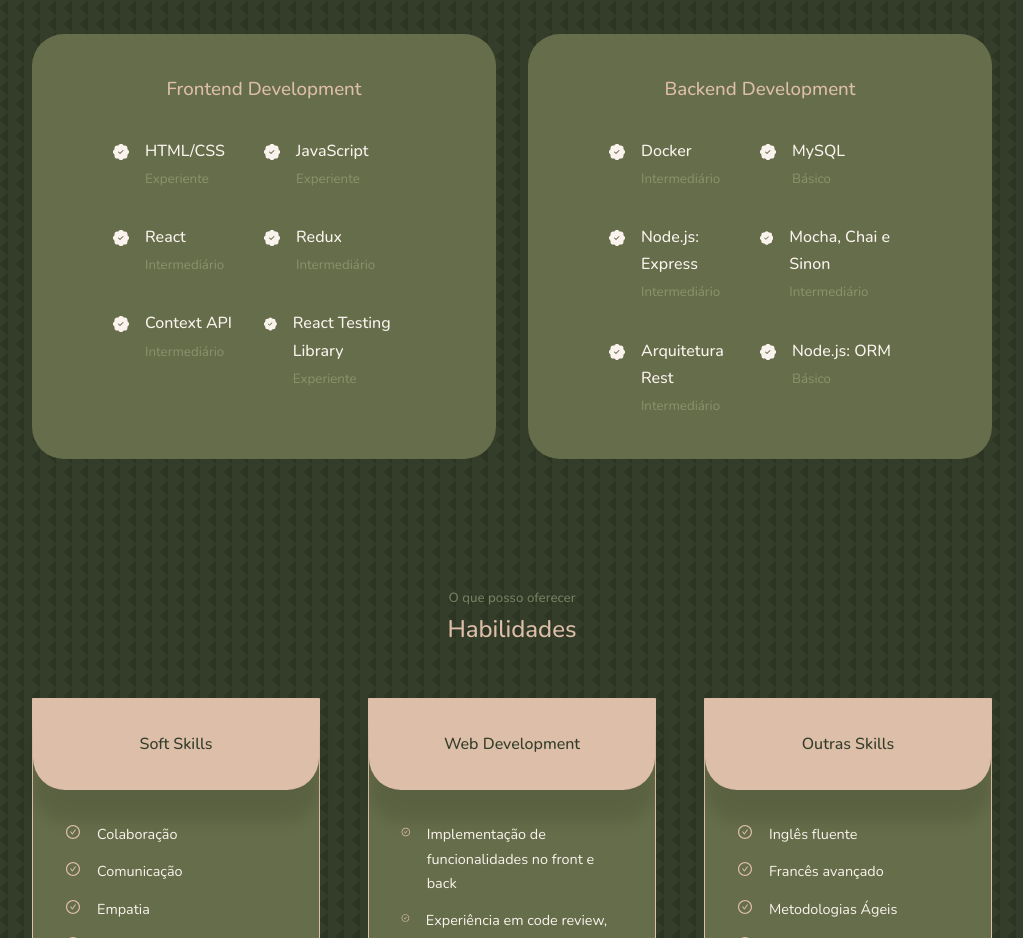
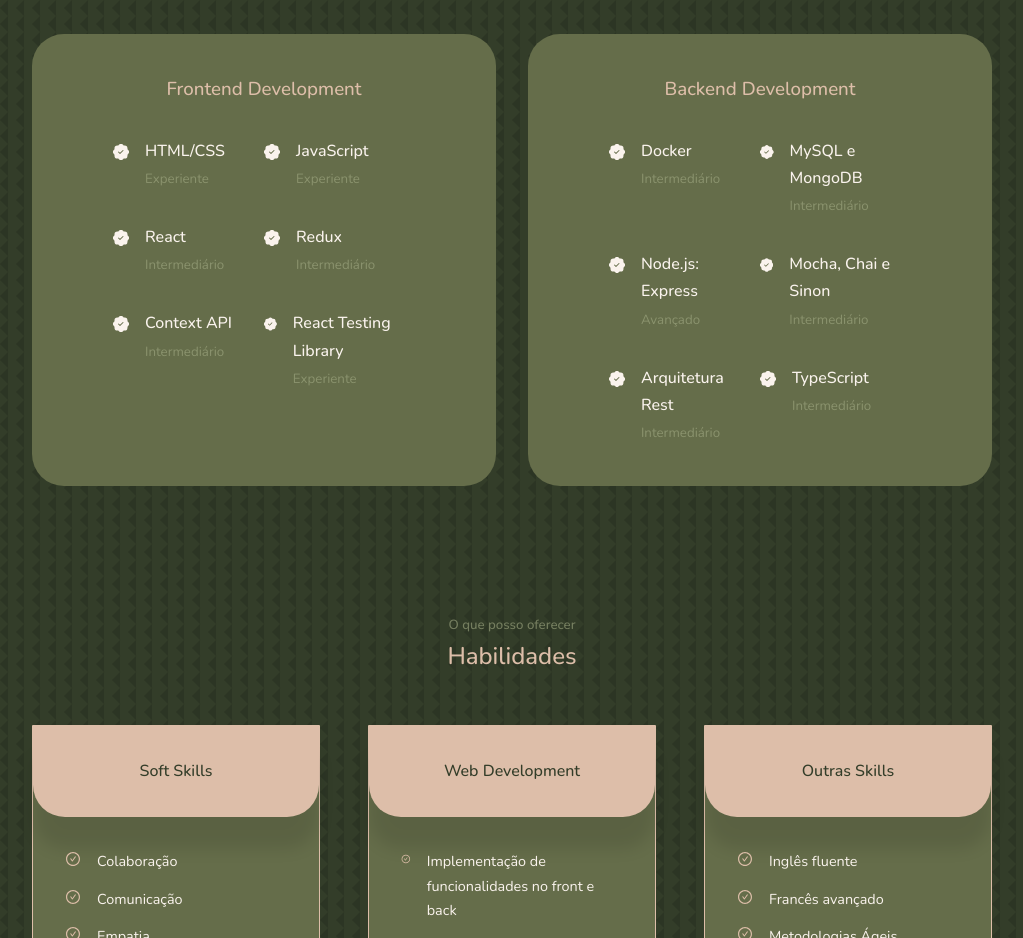
Before and after one commit to emmapersil/react-portfolio, a React (Create React App) app: page / in a window 1280 px wide. Shown: the part 1680-2618 px from the top of the page, without its empty margins (128-1151 px from the left). Built offline with nearby package versions, Linux system fonts and the light colour scheme.

Commit message:
Atualiza competências backend em Tecnologias

```diff
--- a/src/components/technologies/Technologies.jsx
+++ b/src/components/technologies/Technologies.jsx
@@ -79,8 +79,8 @@ const Technologies = () => {
             <article className='technologies__details'>
               <BsPatchCheckFill className='technologies__details-icon' />
               <div>
-                <h4>MySQL</h4>
-                <small className='text-light'>Básico</small>
+                <h4>MySQL e MongoDB</h4>
+                <small className='text-light'>Intermediário</small>
               </div>
             </article>
 
@@ -88,7 +88,7 @@ const Technologies = () => {
               <BsPatchCheckFill className='technologies__details-icon' />
               <div>
                 <h4>Node.js: Express</h4>
-                <small className='text-light'>Intermediário</small>
+                <small className='text-light'>Avançado</small>
               </div>
             </article>
 
@@ -111,8 +111,8 @@ const Technologies = () => {
             <article className='technologies__details'>
               <BsPatchCheckFill className='technologies__details-icon' />
               <div>
-                <h4>Node.js: ORM</h4>
-                <small className='text-light'>Básico</small>
+                <h4>TypeScript</h4>
+                <small className='text-light'>Intermediário</small>
               </div>
             </article>
           </div>
```
